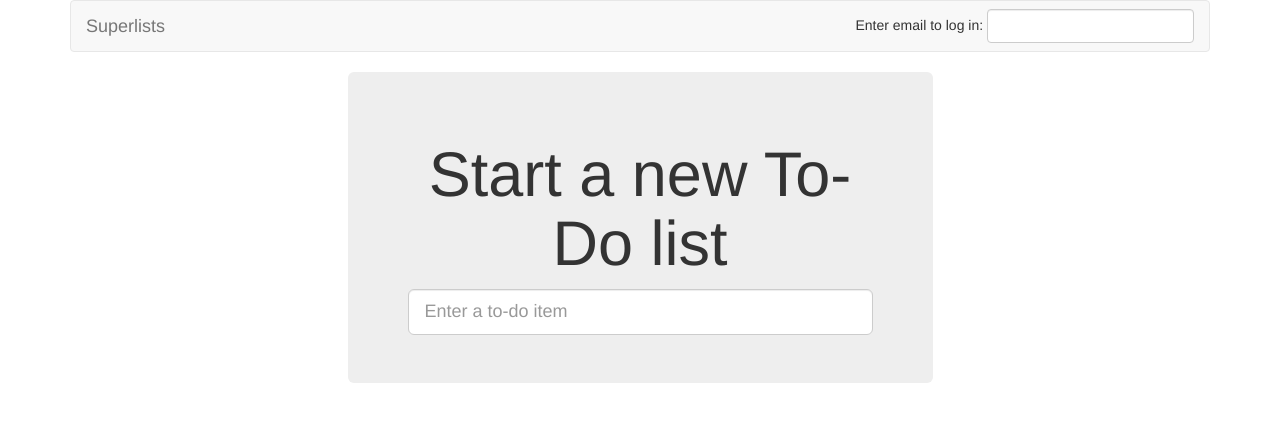
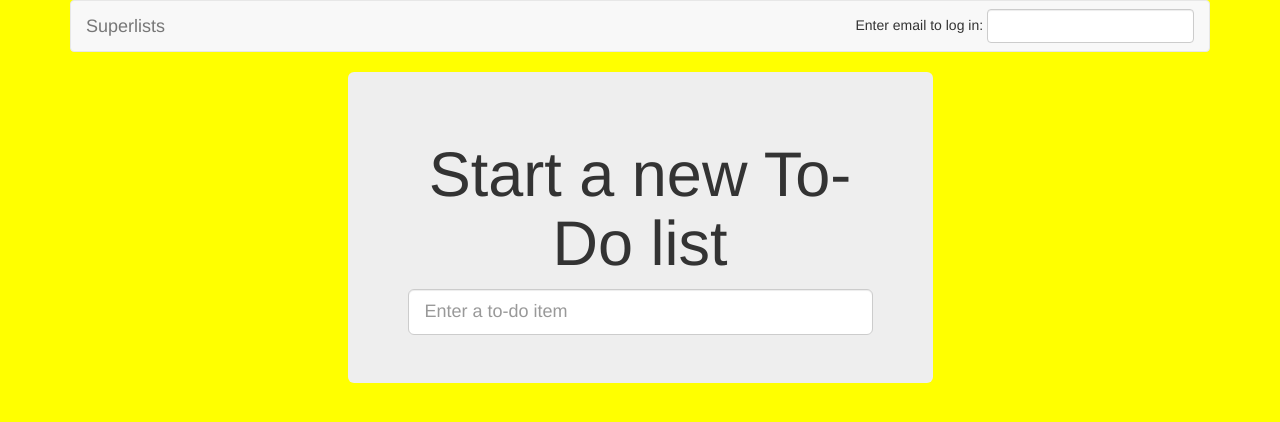
Before and after one commit to PeppyHare/python-tdd-book, a Django app: page / in a window 1280 px wide. Shown: the top 422 px of the page. Run offline with Django 3.2, Linux system fonts and the light colour scheme; some libraries are stand-ins or nearby versions.

Commit message:
Automated commit from passing tests. Now on https://www.obeythetestinggoat.com/book/chapter_server_side_debugging.html

```diff
--- a/django/lists/static/base.css
+++ b/django/lists/static/base.css
@@ -1,6 +1,3 @@
 #item_text {
     margin-top: 2ex;
 }
-body {
-	background-color: yellow;
-}
--- a/django/static/base.css
+++ b/django/static/base.css
@@ -1,3 +1,6 @@
 #item_text {
     margin-top: 2ex;
 }
+body {
+	background-color: yellow;
+}
```
